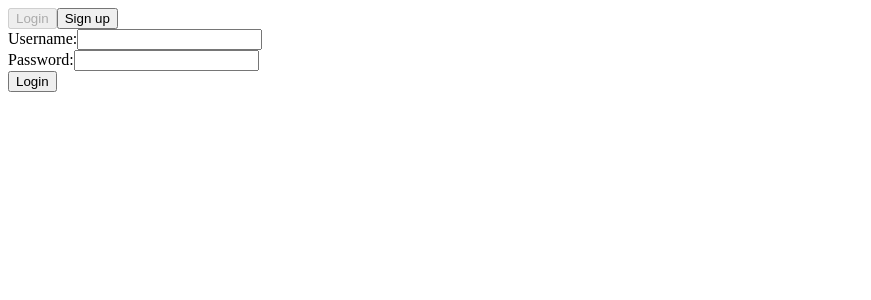
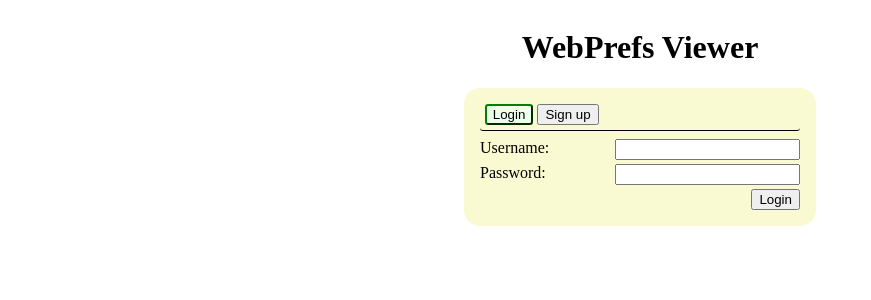
Before and after one commit to TacticalLaptopBag/webprefs, an Angular app in the folder web-client/: page /#/login in a window 1280 px wide. Shown: the top 300 px of the page, without its empty margins (0-871 px from the left). Built offline with nearby package versions, Linux system fonts and the light colour scheme.

Commit message:
Touch up login page

```diff
--- a/web-client/src/app/pages/login-page/login-page.css
+++ b/web-client/src/app/pages/login-page/login-page.css
@@ -0,0 +1,34 @@
+:host {
+  display: flex;
+  flex-direction: column;
+  justify-content: center;
+  align-items: center;
+}
+
+.login-page-container {
+  min-width: 20rem;
+  background-color: lightgoldenrodyellow;
+  padding: 1rem;
+  border-radius: 1rem;
+}
+
+.tab-row {
+  display: flex;
+  flex-direction: row;
+  justify-content: flex-start;
+  gap: 0.25rem;
+  margin-bottom: 0.3rem;
+  border-bottom: solid;
+  border-bottom-width: 1px;
+  border-bottom-left-radius: 0.2rem;
+  border-bottom-right-radius: 0.2rem;
+  padding-left: 0.3rem;
+  padding-bottom: 0.3rem;
+}
+
+.tab-row button.selected {
+  background-color: #efe;
+  color: black;
+  border-radius: 0.2rem;
+  border-color: green;
+}
--- a/web-client/src/app/pages/login-page/login-page.html
+++ b/web-client/src/app/pages/login-page/login-page.html
@@ -1,3 +1,4 @@
+<h1>WebPrefs Viewer</h1>
 <div class="login-page-container">
   @if(signupEnabled) {
   <div class="tab-row">
@@ -7,9 +8,11 @@
       [disabled]="currentTab() == 'signup'">Sign up</button>
   </div>
   }
-  @if(currentTab() == 'login') {
-  <app-login />
-  } @else if(currentTab() == 'signup') {
-  <app-signup />
-  }
+  <div class="tab-content">
+    @if(currentTab() == 'login') {
+    <app-login />
+    } @else if(currentTab() == 'signup') {
+    <app-signup />
+    }
+  </div>
 </div>
--- a/web-client/src/app/pages/login-page/login/login.css
+++ b/web-client/src/app/pages/login-page/login/login.css
@@ -0,0 +1,22 @@
+.login-box-content form {
+  display: flex;
+  flex-direction: column;
+  gap: 0.25rem;
+}
+
+.error {
+  color: red;
+}
+
+.input-row {
+  display: flex;
+  gap: 0.5rem;
+}
+
+.input-row label {
+  flex: 1;
+}
+
+.action-row {
+  justify-content: flex-end;
+}
--- a/web-client/src/app/pages/login-page/signup/signup.css
+++ b/web-client/src/app/pages/login-page/signup/signup.css
@@ -0,0 +1,22 @@
+.login-box-content form {
+  display: flex;
+  flex-direction: column;
+  gap: 0.25rem;
+}
+
+.error {
+  color: red;
+}
+
+.input-row {
+  display: flex;
+  gap: 0.5rem;
+}
+
+.input-row label {
+  flex: 1;
+}
+
+.action-row {
+  justify-content: flex-end;
+}
```
